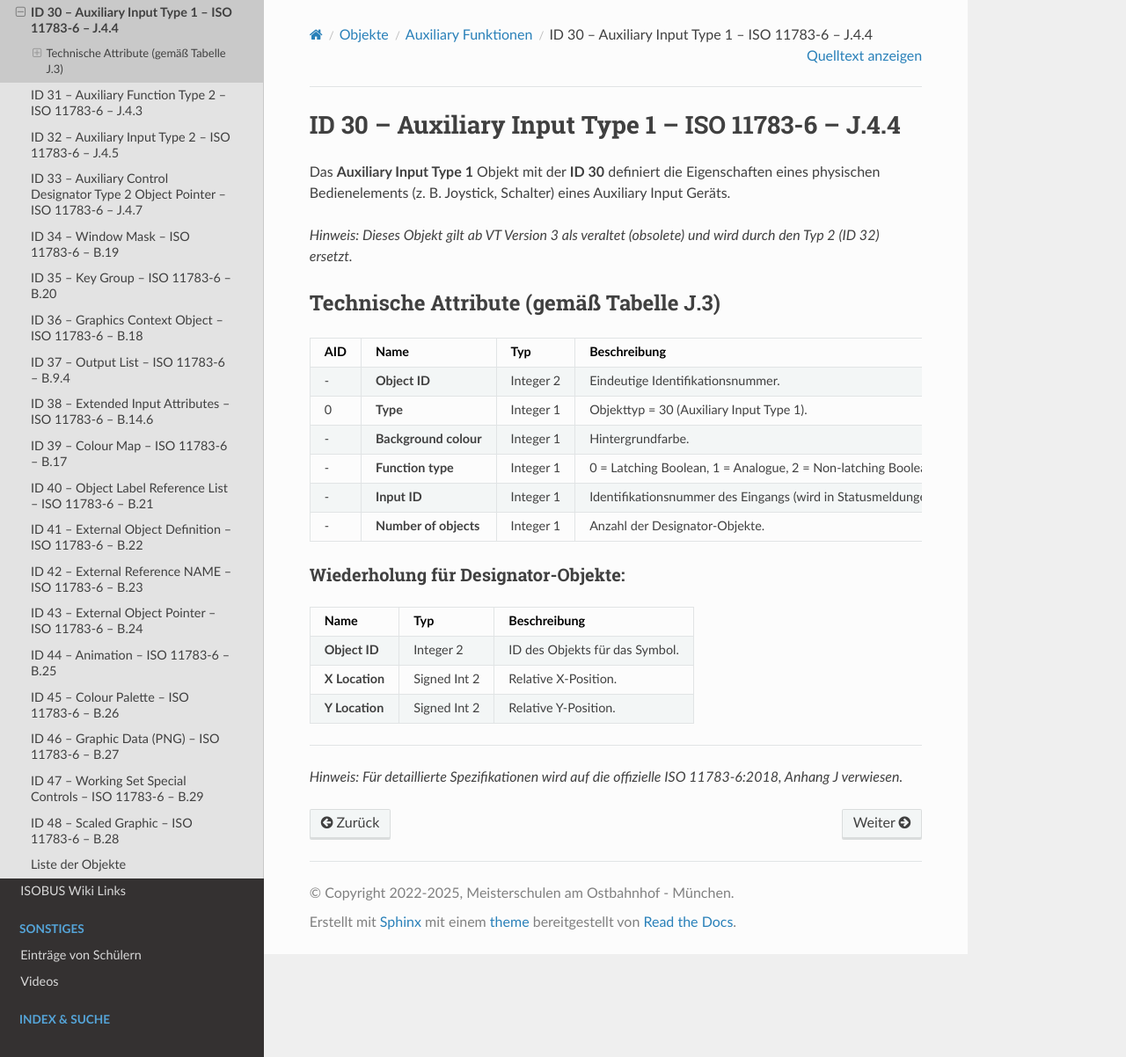
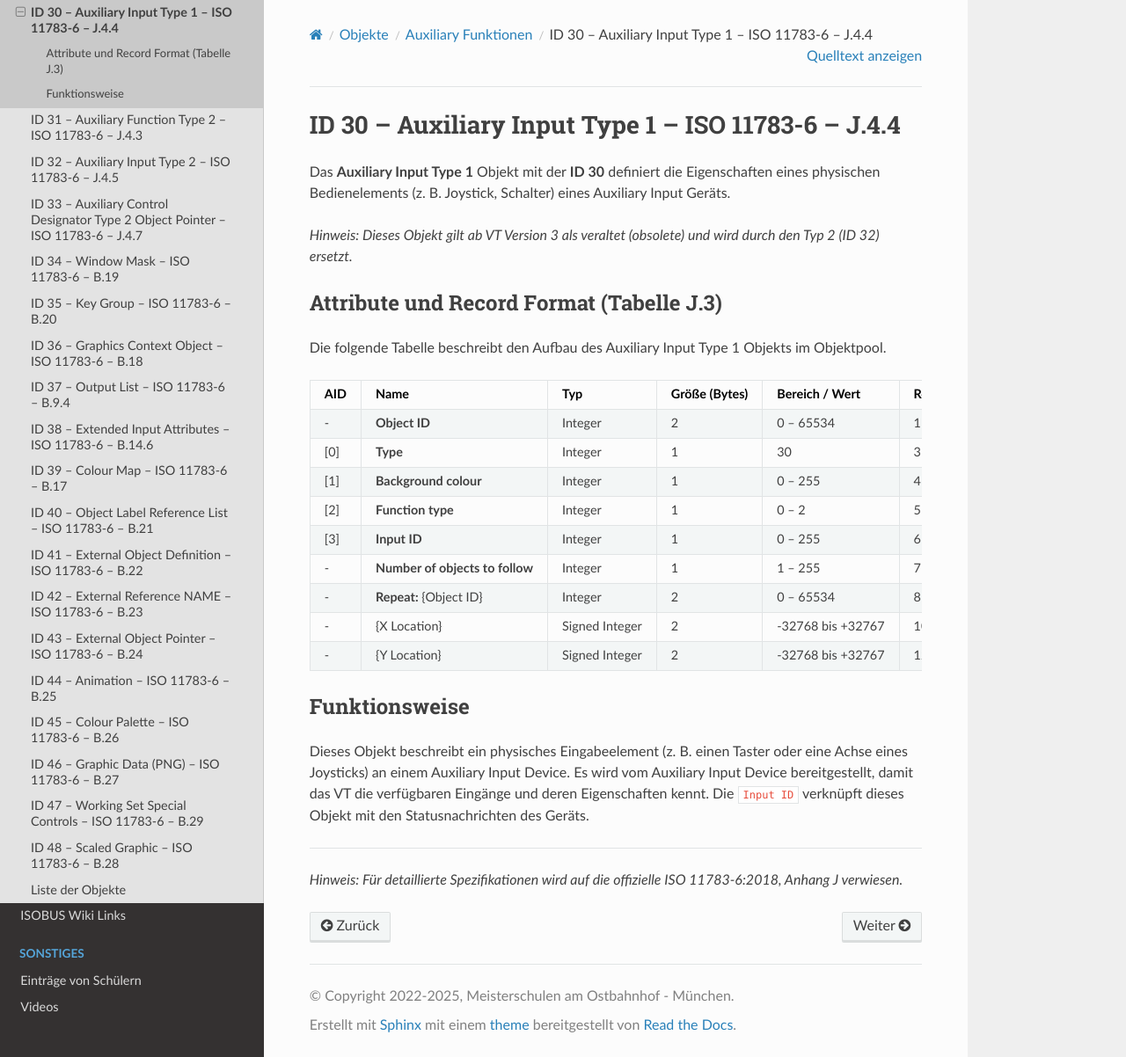
Before and after one commit to Meisterschulen-am-Ostbahnhof-Munchen/ISOBUS-VT-Objects-docs, a Sphinx documentation site: the page built from docs/isobus-objects/ID-30---Auxiliary-Input-Type-1---ISO-11783-6---J.4.4.md, in a window 1280 px wide and 1202 px high. Shown: the whole window at 88% size. Built offline with Sphinx 7.4.7 and the Read the Docs theme 3.1.0, drawn with Linux system fonts in a browser that asks for light colours.

Commit message:
docs: update Auxiliary Input Type 1 (ID 30) with accurate attribute table and record format from ISO 11783-6 Annex J.4.4

```diff
--- a/docs/isobus-objects/ID-30---Auxiliary-Input-Type-1---ISO-11783-6---J.4.4.md
+++ b/docs/isobus-objects/ID-30---Auxiliary-Input-Type-1---ISO-11783-6---J.4.4.md
@@ -7,23 +7,26 @@ Das **Auxiliary Input Type 1** Objekt mit der **ID 30** definiert die Eigenschaf
 
 *Hinweis: Dieses Objekt gilt ab VT Version 3 als veraltet (obsolete) und wird durch den Typ 2 (ID 32) ersetzt.*
 
-## Technische Attribute (gemäß Tabelle J.3)
+### Attribute und Record Format (Tabelle J.3)
 
-| AID | Name | Typ | Beschreibung |
-| :--- | :--- | :--- | :--- |
-| - | **Object ID** | Integer 2 | Eindeutige Identifikationsnummer. |
-| 0 | **Type** | Integer 1 | Objekttyp = 30 (Auxiliary Input Type 1). |
-| - | **Background colour** | Integer 1 | Hintergrundfarbe. |
-| - | **Function type** | Integer 1 | 0 = Latching Boolean, 1 = Analogue, 2 = Non-latching Boolean. |
-| - | **Input ID** | Integer 1 | Identifikationsnummer des Eingangs (wird in Statusmeldungen verwendet). |
-| - | **Number of objects** | Integer 1 | Anzahl der Designator-Objekte. |
+Die folgende Tabelle beschreibt den Aufbau des Auxiliary Input Type 1 Objekts im Objektpool.
 
-### Wiederholung für Designator-Objekte:
-| Name | Typ | Beschreibung |
-| :--- | :--- | :--- |
-| **Object ID** | Integer 2 | ID des Objekts für das Symbol. |
-| **X Location** | Signed Int 2 | Relative X-Position. |
-| **Y Location** | Signed Int 2 | Relative Y-Position. |
+| AID | Name | Typ | Größe (Bytes) | Bereich / Wert | Record Byte | Beschreibung |
+| :--- | :--- | :--- | :--- | :--- | :--- | :--- |
+| - | **Object ID** | Integer | 2 | 0 – 65534 | 1 – 2 | Eindeutige ID im Objektpool. |
+| [0] | **Type** | Integer | 1 | 30 | 3 | Objekttyp = Auxiliary Input Type 1. |
+| [1] | **Background colour** | Integer | 1 | 0 – 255 | 4 | Hintergrundfarbe. |
+| [2] | **Function type** | Integer | 1 | 0 – 2 | 5 | 0=Schaltend (Latch Boolean), 1=Analog, 2=Tastend (Non-latching Boolean). |
+| [3] | **Input ID** | Integer | 1 | 0 – 255 | 6 | ID des physikalischen Eingangs, auf den sich dieses Objekt bezieht. |
+| - | **Number of objects to follow** | Integer | 1 | 1 – 255 | 7 | Anzahl der direkt enthaltenen Objekte (Designator). |
+| - | **Repeat:** {Object ID} | Integer | 2 | 0 – 65534 | 8 + ... | Objekt-ID eines enthaltenen Objekts. |
+| - | {X Location} | Signed Integer | 2 | -32768 bis +32767 | 10 + ... | X-Position relativ zur oberen linken Ecke. |
+| - | {Y Location} | Signed Integer | 2 | -32768 bis +32767 | 12 + ... | Y-Position relativ zur oberen linken Ecke. |
+
+## Funktionsweise
+Dieses Objekt beschreibt ein physisches Eingabeelement (z. B. einen Taster oder eine Achse eines Joysticks) an einem Auxiliary Input Device. Es wird vom Auxiliary Input Device bereitgestellt, damit das VT die verfügbaren Eingänge und deren Eigenschaften kennt.
+Die `Input ID` verknüpft dieses Objekt mit den Statusnachrichten des Geräts.
+
 
 ----
 *Hinweis: Für detaillierte Spezifikationen wird auf die offizielle ISO 11783-6:2018, Anhang J verwiesen.*
```
